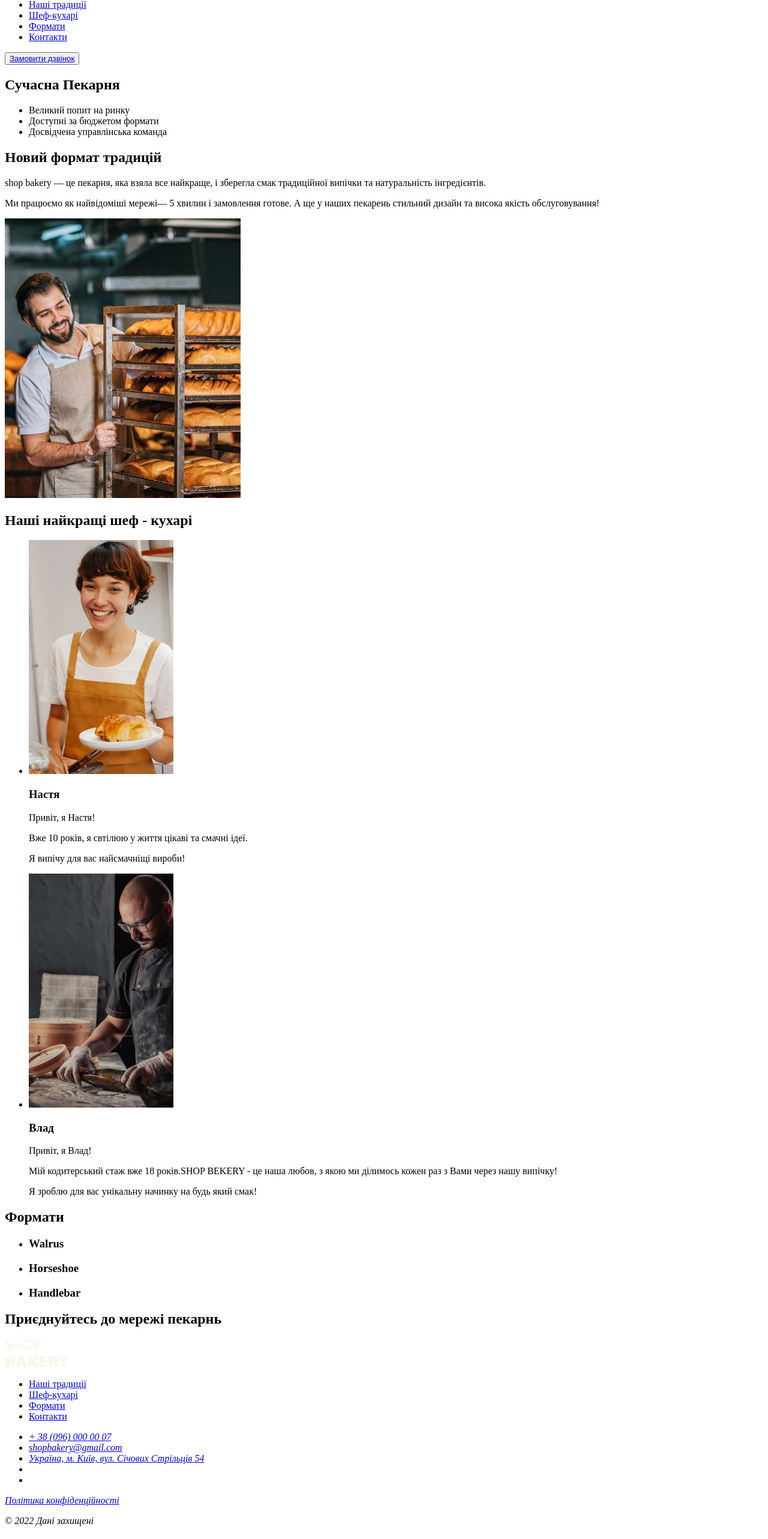
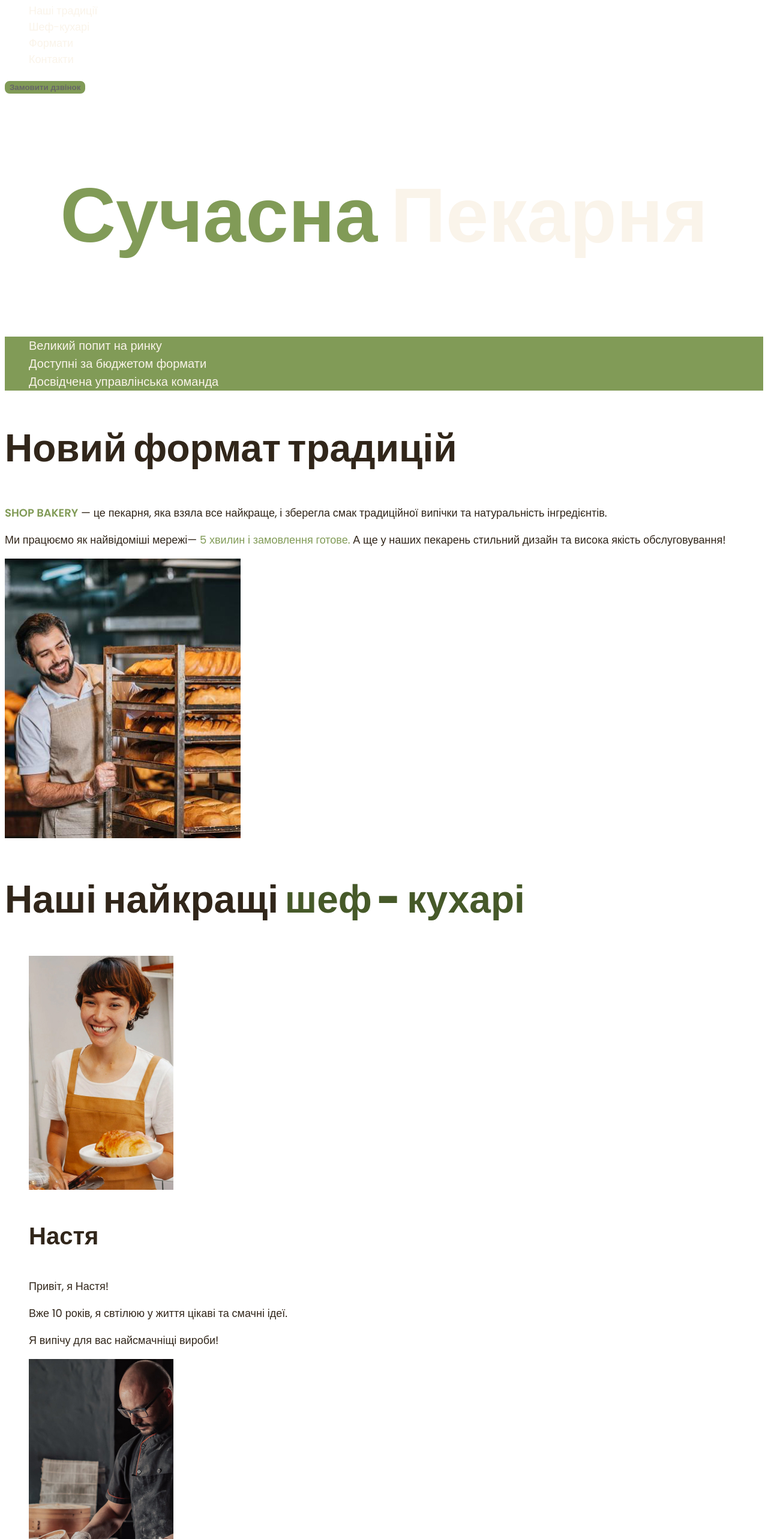
Before and after one commit to ena19981/My-bakery, a plain HTML site: page index.html in a window 1280 px wide. Shown: the part 75-2640 px from the top of the page at 60% size. Drawn offline with Linux system fonts and the light colour scheme.

Commit message:
Add files via upload

```diff
--- /dev/null
+++ b/css/style.css
@@ -0,0 +1,149 @@
+/* poppins-300 - latin */
+@font-face {
+    font-display: swap;
+    /* Check https://developer.mozilla.org/en-US/docs/Web/CSS/@font-face/font-display for other options. */
+    font-family: 'Poppins';
+    font-style: normal;
+    font-weight: 300;
+    src: url('../fonts/poppins-v20-latin-300.woff2') format('woff2');
+    /* Chrome 36+, Opera 23+, Firefox 39+, Safari 12+, iOS 10+ */
+}
+
+/* poppins-regular - latin */
+@font-face {
+    font-display: swap;
+    /* Check https://developer.mozilla.org/en-US/docs/Web/CSS/@font-face/font-display for other options. */
+    font-family: 'Poppins';
+    font-style: normal;
+    font-weight: 400;
+    src: url('../fonts/poppins-v20-latin-regular.woff2') format('woff2');
+    /* Chrome 36+, Opera 23+, Firefox 39+, Safari 12+, iOS 10+ */
+}
+
+/* poppins-600 - latin */
+@font-face {
+    font-display: swap;
+    /* Check https://developer.mozilla.org/en-US/docs/Web/CSS/@font-face/font-display for other options. */
+    font-family: 'Poppins';
+    font-style: normal;
+    font-weight: 600;
+    src: url('../fonts/poppins-v20-latin-600.woff2') format('woff2');
+    /* Chrome 36+, Opera 23+, Firefox 39+, Safari 12+, iOS 10+ */
+}
+
+/* poppins-900 - latin */
+@font-face {
+    font-display: swap;
+    /* Check https://developer.mozilla.org/en-US/docs/Web/CSS/@font-face/font-display for other options. */
+    font-family: 'Poppins';
+    font-style: normal;
+    font-weight: 900;
+    src: url('../fonts/poppins-v20-latin-900.woff2') format('woff2');
+    /* Chrome 36+, Opera 23+, Firefox 39+, Safari 12+, iOS 10+ */
+}
+:root{
+    --color-primery-dark: #31261A;
+    --color-primery-light: #FAF4EA;
+    --color-brand-light: #819B57;
+    --color-brand-dark: #465929;
+}
+body{
+    color: var(--color-primery-dark);
+    font-family: "Poppins", sans-serif;
+    font-size: 18px;
+    font-weight: 400;
+    line-height: 1.5;
+}
+ul{
+    list-style-type: none;
+}
+a{
+    text-decoration: none;
+        color: #666;
+}
+address{
+    text-decoration: none;
+        font-style: normal;
+}
+.button{
+    color: var(--color-primery-light);
+    font-weight: 600;
+    border: 2px solid var(--color-brand-light);
+    background-color: var(--color-brand-light);
+    border-radius: 8px;
+    cursor: pointer;
+}
+.button:hover {
+    color: var(--color-brand-dark);
+    background-color: transparent;
+}
+
+.link{
+color: var(--color-primery-light);
+}
+.link:hover{
+color: var(--color-brand-light);
+font-weight: 600;
+}
+.hero-titel{
+    color: var(--color-primery-light);
+    text-align: center;
+    font-size: 128px;
+    font-weight: 900;
+}
+.accent{
+    color: var(--color-brand-light);
+}
+.accent-dark{
+    color: var(--color-brand-dark);
+}
+.advantages-list{
+    color: var(--color-primery-light);
+    background: var(--color-brand-light);
+        backdrop-filter: blur(2px);
+}
+.advantages-item{
+    font-size: 20px;
+    font-weight: 300;
+}
+.section-title{
+    color: var(--color-primery-dark);
+    font-size: 64px;
+    font-weight: 900;
+    line-height: 1.3;
+}
+.shief-titel{
+    font-size: 40px;
+    font-weight: 600
+}
+.form-titel{
+    font-size: 24px;
+    font-weight: 600;
+}
+.form-text{
+    font-size: 14px;
+        font-weight: 300;
+}
+/* footer text */
+.address-link{
+    color: var(--color-primery-light);
+
+    font-size: 16px;
+    font-weight: 300;
+}
+.address-link:hover{
+    color: var(--color-brand-dark);
+}
+.address-copyright{
+    color: #A18268;
+    font-size: 14px;
+    font-weight: 400;
+
+}
+.text{
+    text-decoration: underline;
+}
+.traditions-text span{
+    text-transform: uppercase;
+    font-weight: 600;
+}
--- a/index.html
+++ b/index.html
@@ -3,6 +3,15 @@
   <head>
     <meta charset="UTF-8" />
     <meta name="viewport" content="width=device-width, initial-scale=1.0" />
+    <!-- font
+    <link rel="preconnect" href="https://fonts.googleapis.com" />
+    <link rel="preconnect" href="https://fonts.gstatic.com" crossorigin />
+    <link
+      href="https://fonts.googleapis.com/css2?family=Poppins:wght@300;400;600;900&display=swap"
+      rel="stylesheet"
+    /> -->
+    <!-- style -->
+    <link rel="stylesheet" href="./css/style.css" />
     <title>Моя Пекарня</title>
   </head>
 
@@ -10,15 +19,17 @@
     <header>
       <nav>
         <!-- logo and menu -->
-        <a href="#"><img src="./icon/logo.svg" alt="logo" /></a>
+        <a href="./index.html"><img src="./icon/logo.svg" alt="logo" /></a>
         <ul>
-          <li><a href="#">Наші традиції</a></li>
-          <li><a href="#">Шеф-кухарі</a></li>
-          <li><a href="#">Формати</a></li>
-          <li><a href="#">Контакти</a></li>
+          <li>
+            <a class="link" href="#traditions-section">Наші традиції</a>
+          </li>
+          <li><a class="link" href="#shief-section">Шеф-кухарі</a></li>
+          <li><a class="link" href="#form-section">Формати</a></li>
+          <li><a class="link" href="#contact-section">Контакти</a></li>
         </ul>
       </nav>
-      <button type="button">
+      <button class="button" type="button">
         <a href="#">Замовити дзвінок</a>
       </button>
       <!-- buttom -->
@@ -26,33 +37,36 @@
 
     <main>
       <section>
-        <h1>Сучасна Пекарня</h1>
-        <ul>
-          <li>Великий попит на ринку</li>
-          <li>Доступні за бюджетом формати</li>
-          <li>Досвідчена управлінська команда</li>
+        <h1 class="hero-titel"><span class="accent">Сучасна</span> Пекарня</h1>
+        <ul class="advantages-list">
+          <li class="advantages-item">Великий попит на ринку</li>
+          <li class="advantages-item">Доступні за бюджетом формати</li>
+          <li class="advantages-item">Досвідчена управлінська команда</li>
         </ul>
       </section>
-      <section>
-        <h2>Новий формат традицій</h2>
-        <p>
-          <span>shop bakery</span> — це пекарня, яка взяла все найкраще, і
-          зберегла смак традиційної випічки та натуральність інгредієнтів.
+      <section id="traditions-section">
+        <h2 class="section-title">Новий формат традицій</h2>
+        <p class="traditions-text">
+          <span class="accent">shop bakery</span> — це пекарня, яка взяла все
+          найкраще, і зберегла смак традиційної випічки та натуральність
+          інгредієнтів.
         </p>
         <p>
           Ми працюємо як найвідоміші мережі—
-          <span>5 хвилин і замовлення готове.</span> А ще у наших пекарень
-          стильний дизайн та висока якість обслуговування!
+          <span class="accent">5 хвилин і замовлення готове.</span> А ще у наших
+          пекарень стильний дизайн та висока якість обслуговування!
         </p>
         <img src="./icon/bacer-man.jpg" alt="bacer-man" />
       </section>
-      <section>
-        <h2>Наші найкращі шеф - кухарі</h2>
+      <section id="shief-section">
+        <h2 class="section-title">
+          Наші найкращі <span class="accent-dark">шеф - кухарі</span>
+        </h2>
         <ul>
           <li>
             <article>
               <img src="./icon/nastya.jpg" alt="shef" />
-              <h3>Настя</h3>
+              <h3 class="shief-titel">Настя</h3>
               <p>Привіт, я Настя!</p>
               <p>Вже 10 років, я свтілюю у життя цікаві та смачні ідеї.</p>
               <p>Я випічу для вас найсмачніщі вироби!</p>
@@ -61,7 +75,7 @@
           <li>
             <article>
               <img src="./icon/vlad.jpg" alt="shef" />
-              <h3>Влад</h3>
+              <h3 class="shief-titel">Влад</h3>
               <p>Привіт, я Влад!</p>
               <p>
                 Мій кодитерський стаж вже 18 років.SHOP BEKERY - це наша любов,
@@ -72,28 +86,67 @@
           </li>
         </ul>
       </section>
-      <section>
-        <h2>Формати</h2>
+      <section id="form-section">
+        <h2 class="section-title">Формати</h2>
         <ul>
           <li>
             <article>
-              <h3 lang="en">Walrus</h3>
+              <h3 class="form-titel" lang="en">Walrus</h3>
+              <div class="form-text">
+                <p>Площа: до 120 м2</p>
+                <p>Меню: розширене меню</p>
+                <p>
+                  Штат: 2 продавці-касири, 2 пекарі, 2 помічники пекаря, 2
+                  офіціанти-різнороби
+                </p>
+                <p>Посадкові місця: є</p>
+              </div>
             </article>
           </li>
           <li>
             <article>
-              <h3 lang="en">Horseshoe</h3>
+              <h3 class="form-titel" lang="en">Horseshoe</h3>
+              <div class="form-text">
+                <p>Площа: до 25 м2</p>
+                <p>Меню: найпопулярніші позиції меню</p>
+                <p>Штат: 2 продавці-касири, 2 пекарі, 1 помічник пекаря</p>
+                <p>Посадкові місця: відсутні</p>
+              </div>
             </article>
           </li>
           <li>
             <article>
-              <h3 lang="en">Handlebar</h3>
+              <h3 class="form-titel" lang="en">Handlebar</h3>
+              <div class="form-text">
+                <p>Площа: до 15 м2</p>
+                <p>Меню: найпопулярніші позиції меню</p>
+                <p>Штат: 1 продавець, 1 пекар, 1 помічник пекаря</p>
+                <p>Посадкові місця: відсутні</p>
+              </div>
             </article>
           </li>
         </ul>
       </section>
-      <section>
-        <h2>Приєднуйтесь до мережі пекарнь</h2>
+      <section id="contact-section">
+        <h2 class="section-title">Приєднуйтесь до мережі пекарнь</h2>
+        <p class="accent-dark">Заповни форму, щоб ми звʼязались з тобою!</p>
+        <p>
+          <button class="button" type="button">
+            <a href="#">Замовити дзвінок</a>
+          </button>
+        </p>
+        <p>
+          Натискаючи на кнопку я погоджуюсь з
+          <span class="text"><a href="#">політикою конфіденційності</a></span>
+        </p>
+        <iframe
+          src="https://www.google.com/maps/embed?pb=!1m18!1m12!1m3!1d2540.164054656813!2d30.48865857655763!3d50.456669671593325!2m3!1f0!2f0!3f0!3m2!1i1024!2i768!4f13.1!3m3!1m2!1s0x40d4ce637bfe1717%3A0x5370c2254ad1b952!2z0YPQuy4g0KHQtdGH0LXQstGL0YUg0KHRgtGA0LXQu9GM0YbQvtCyLCA1NCwg0JrQuNC10LIsIDAyMDAw!5e0!3m2!1sru!2sua!4v1705495839984!5m2!1sru!2sua"
+          width="603"
+          height="595"
+          allowfullscreen=""
+          loading="lazy"
+          referrerpolicy="no-referrer-when-downgrade"
+        ></iframe>
       </section>
     </main>
 
@@ -102,19 +155,28 @@
         <img src="./icon/logo.svg" alt="logo" />
       </a>
       <ul>
-        <li><a href="#">Наші традиції</a></li>
-        <li><a href="#">Шеф-кухарі</a></li>
-        <li><a href="#">Формати</a></li>
-        <li><a href="#">Контакти</a></li>
+        <li><a class="link" href="#traditions-section">Наші традиції</a></li>
+        <li><a class="link" href="#shief-section">Шеф-кухарі</a></li>
+        <li><a class="link" href="#form-section">Формати</a></li>
+        <li><a class="link" href="#contact-section">Контакти</a></li>
       </ul>
       <address>
         <ul>
-          <li><a href="tel:+380960000007">+ 38 (096) 000 00 07</a></li>
           <li>
-            <a href="mailto: shopbakery@gmail.com">shopbakery@gmail.com</a>
+            <a class="address-link" href="tel:+380960000007"
+              >+ 38 (096) 000 00 07</a
+            >
           </li>
           <li>
-            <a href="https://maps.app.goo.gl/vSnS6P2zAtT2LXwz8" target="_blank"
+            <a class="address-link" href="mailto: shopbakery@gmail.com"
+              >shopbakery@gmail.com</a
+            >
+          </li>
+          <li>
+            <a
+              class="address-link"
+              href="https://maps.app.goo.gl/vSnS6P2zAtT2LXwz8"
+              target="_blank"
               >Україна, м. Київ, вул. Січових Стрільців 54
             </a>
           </li>
@@ -130,7 +192,7 @@
           </li>
         </ul>
         <a href="#" target="_blank">Політика конфіденційності</a>
-        <p>© 2022 Дані захищені</p>
+        <p class="address-copyright">&copy; 2022 Дані захищені</p>
       </address>
     </footer>
   </body>
```
Also changed, not shown: fonts/poppins-v20-latin-300.woff2 (added), fonts/poppins-v20-latin-600.woff2 (added), fonts/poppins-v20-latin-900.woff2 (added), fonts/poppins-v20-latin-regular.woff2 (added).
